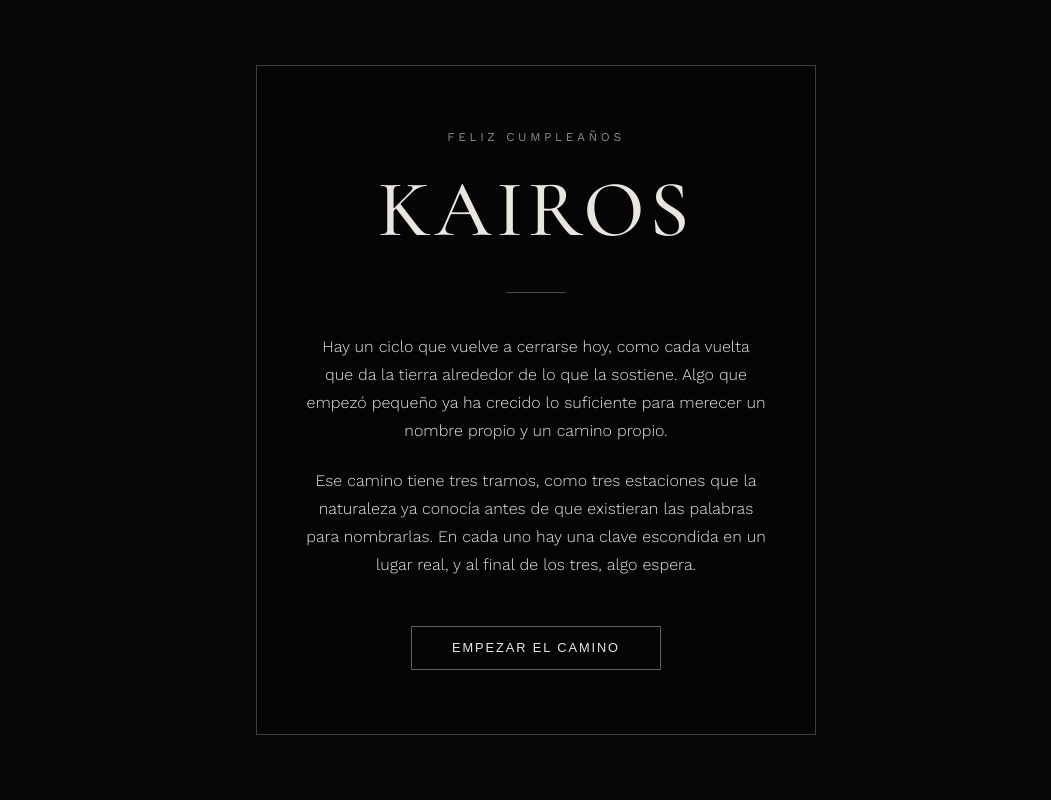
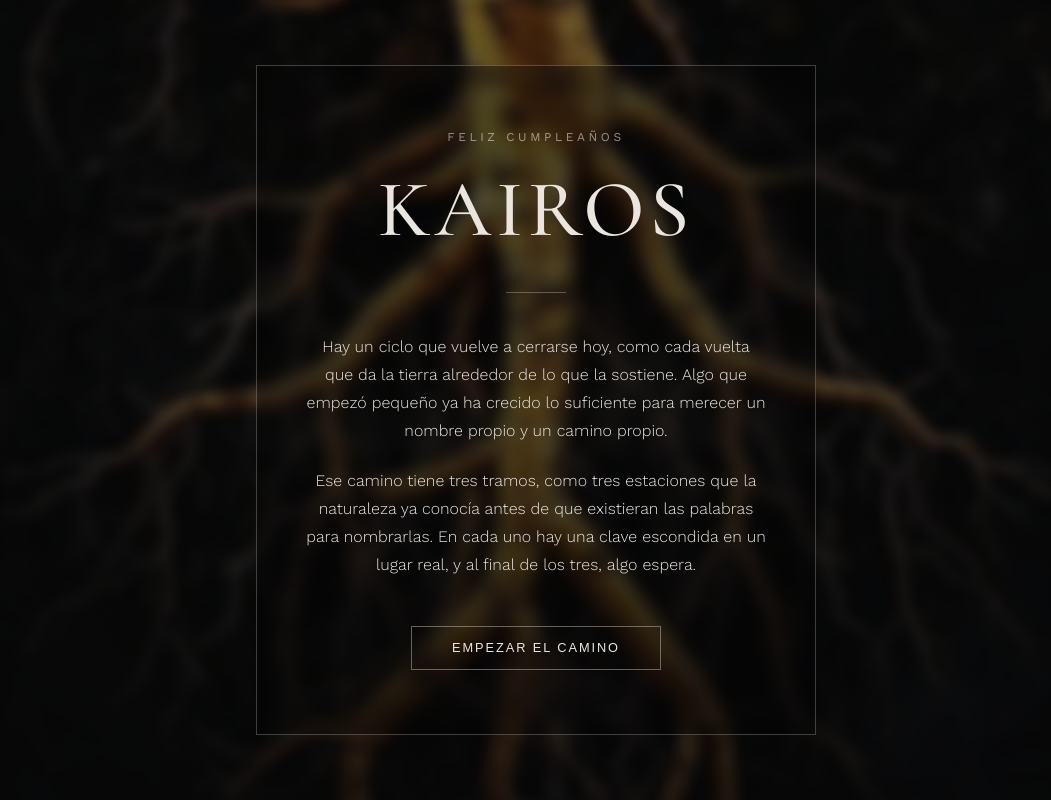
Before and after one commit to Vega8991/kairos, a React (Vite) app: page / in a window 1280 px wide. Shown: the whole page, without its empty margins (104-1155 px from the left). Built offline with nearby package versions, Linux system fonts and the light colour scheme.

Commit message:
Fondo animado en portada y refuerzo de centrado movil

```diff
--- a/src/App.css
+++ b/src/App.css
@@ -56,6 +56,15 @@ body {
   z-index: -3;
 }
 
+.frame-fondo-animado {
+  animation: kenBurns 26s ease-in-out infinite alternate;
+}
+
+@keyframes kenBurns {
+  0% { transform: scale(1.05) translate(0, 0); }
+  100% { transform: scale(1.2) translate(-1.8%, -1.2%); }
+}
+
 .frame-degradado {
   position: absolute;
   inset: 0;
@@ -83,12 +92,13 @@ body {
   max-width: 620px;
   width: 100%;
   max-height: 94dvh;
+  margin: 0 auto;
   overflow-y: auto;
   overflow-x: hidden;
   padding: clamp(1.8rem, 6vw, 4rem) clamp(1.25rem, 6vw, 3rem);
   border: 1px solid rgba(234, 230, 223, 0.25);
   text-align: center;
-  background: rgba(6, 6, 6, 0.28);
+  background: rgba(6, 6, 6, 0.32);
   backdrop-filter: blur(6px);
   -webkit-backdrop-filter: blur(6px);
   scrollbar-width: none;
--- a/src/components/Portada/Portada.tsx
+++ b/src/components/Portada/Portada.tsx
@@ -18,6 +18,12 @@ export function Portada({ onEmpezar }: PortadaProps) {
       exit="sale"
       transition={transicionFrame}
     >
+      <div
+        className="frame-fondo frame-fondo-animado"
+        style={{ backgroundImage: `url(/tierra.jpg)` }}
+      />
+      <div className="frame-degradado" />
+
       <Marco>
         <p className="kicker">Feliz cumpleaños</p>
         <h1 className="titulo-portada">KAIROS</h1>
```
